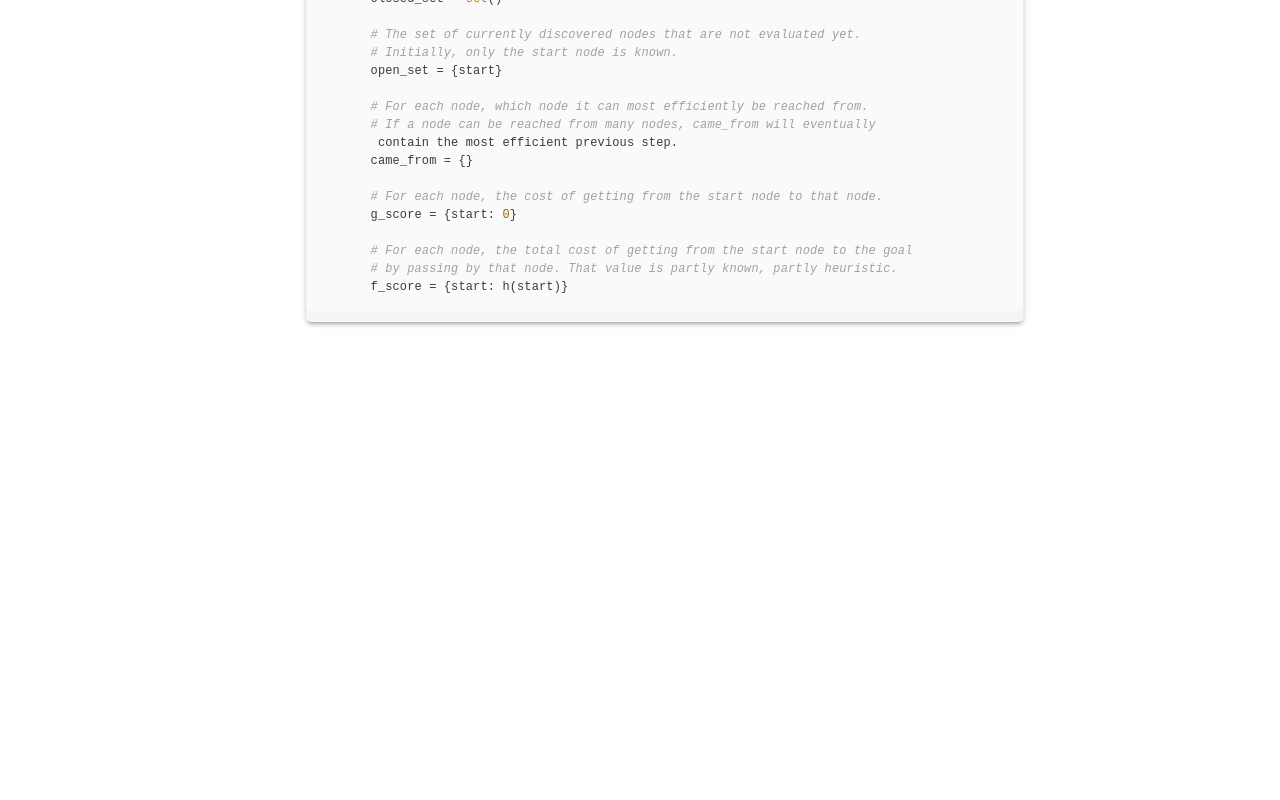
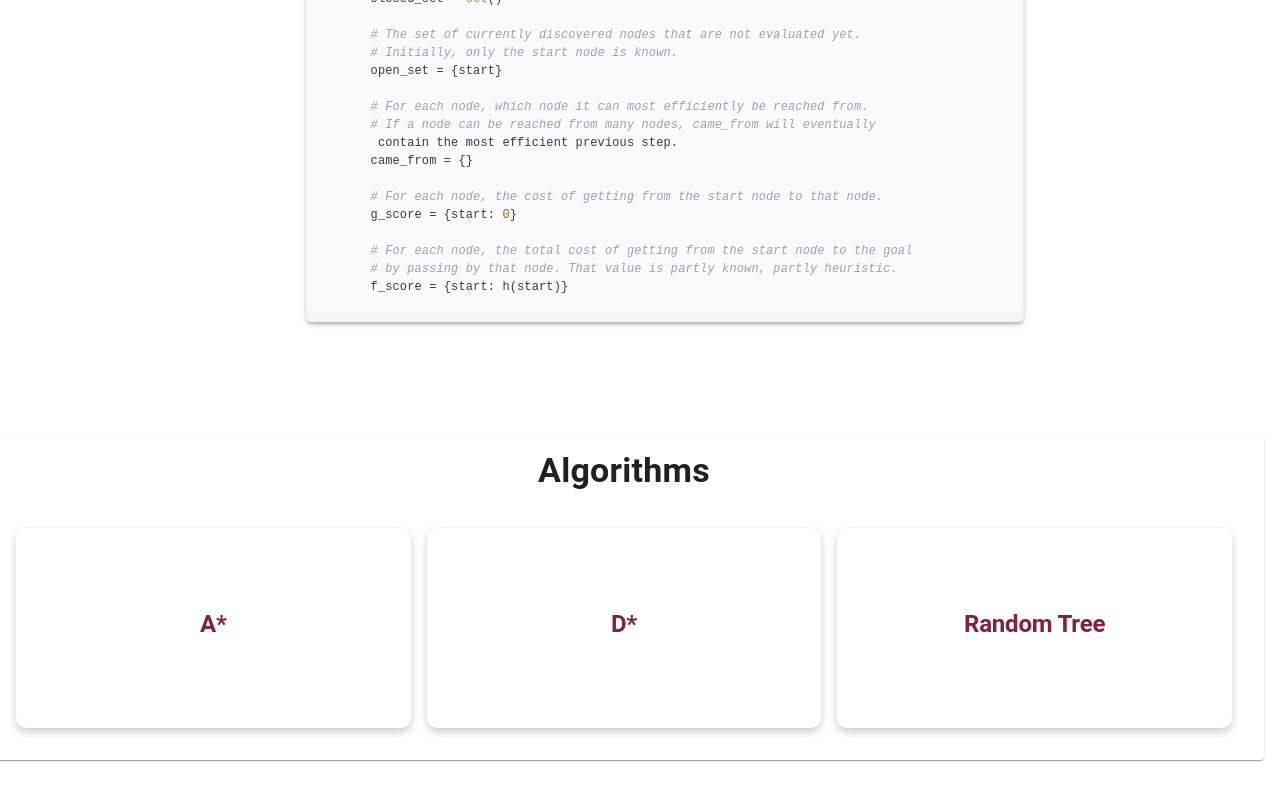
Before and after one commit to neastman018/MDE_Application, a Next.js app in the folder frontend/: page /methodology in a window 1280 px wide. Shown: the part 290-1090 px from the top of the page. Before the commit the page ends 800 px from the top, so only its background shows below. Built offline with nearby package versions, Linux system fonts and the light colour scheme.

Commit message:
random changes idk lol

```diff
--- a/frontend/app/methodology/page.jsx
+++ b/frontend/app/methodology/page.jsx
@@ -1,10 +1,11 @@
 'use client'
 import * as React from 'react';
-import {Box, CssBaseline, Toolbar} from '@mui/material';
+import { Box, CssBaseline, Grid, Typography, Card, useMediaQuery, Toolbar} from '@mui/material';
 import { Experimental_CssVarsProvider, experimental_extendTheme as extendTheme} from '@mui/material/styles';
 import  AlgorithmTabs from '../components/tabs';
 import DrawerAppBar from '../components/navbar';
-
+import FlipCardComponent from '../components/problemflipcards';
+import SimFlipCard from '../components/simflipcard';
 const theme = extendTheme({
     colorSchemes: {
       light: {
@@ -25,7 +26,28 @@ const theme = extendTheme({
     // ...other properties
   });
 
+  const algorithmCards = [
+    {
+      title: "A*",
+      description: `
+            A* is the core of our pathing algorithm. it starts by initializing a list of nodes. then finding the cost to travers each node.
+            then will traverse the graph with the lowest cost
+          `,
+    },
+    {
+      title: "D*",
+      description: `
+          D* description
+          `,
+    },
+    {
+      title: "Random Tree",
+      description: `
+        random tree description
+      `,
+    }
 
+  ];
 const navItems = [
   {name:'Home', url:'.'},
   {name:'Project Info', url:'./project'},
@@ -44,6 +66,26 @@ export default function ApproachPage() {
         <AlgorithmTabs />
       </Box>
 
+      <Box component="main" sx={{ p: 0}}>
+          <Box sx={{ padding: 2, justifyContent: 'center' }}>
+          <Grid container spacing={4} sx={{ paddingBottom: 10, paddingTop: 10, justifyContent: 'center' }}>
+            <Card sx={{ display: 'flex', flexDirection: { xs: 'column', md: 'row' }, width: '100vw', textAlign: 'center' }}>
+              <Box sx={{ padding: 2, flexDirection: "row", justifyContent: 'center' }}>
+              <Typography variant="h4" sx={{ padding: 0, fontWeight: 'bold',  justifyContent: 'center' }}>
+                Algorithms
+              </Typography>
+              <Grid container spacing={2} sx={{ padding: 2 }}>
+                {algorithmCards.map((component, index) => (
+                  <Grid item xs={12} md={4} key={index}>
+                    <FlipCardComponent key={index} post={component} width={"400px"} height={"200px"}/>
+                  </Grid>
+                ))}
+              </Grid>
+              </Box>
+            </Card>
+          </Grid>
+          </Box>
+          </Box>
     </Experimental_CssVarsProvider>
   );
 }
```
